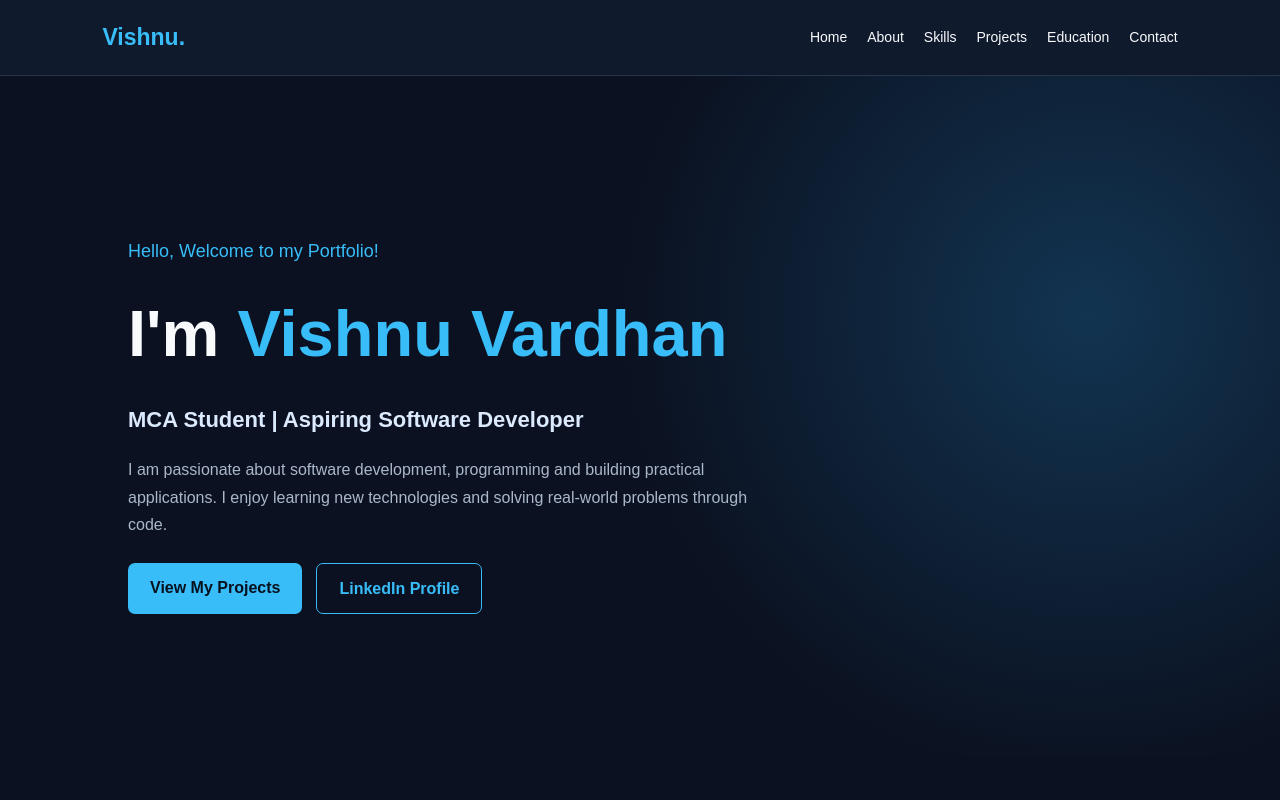
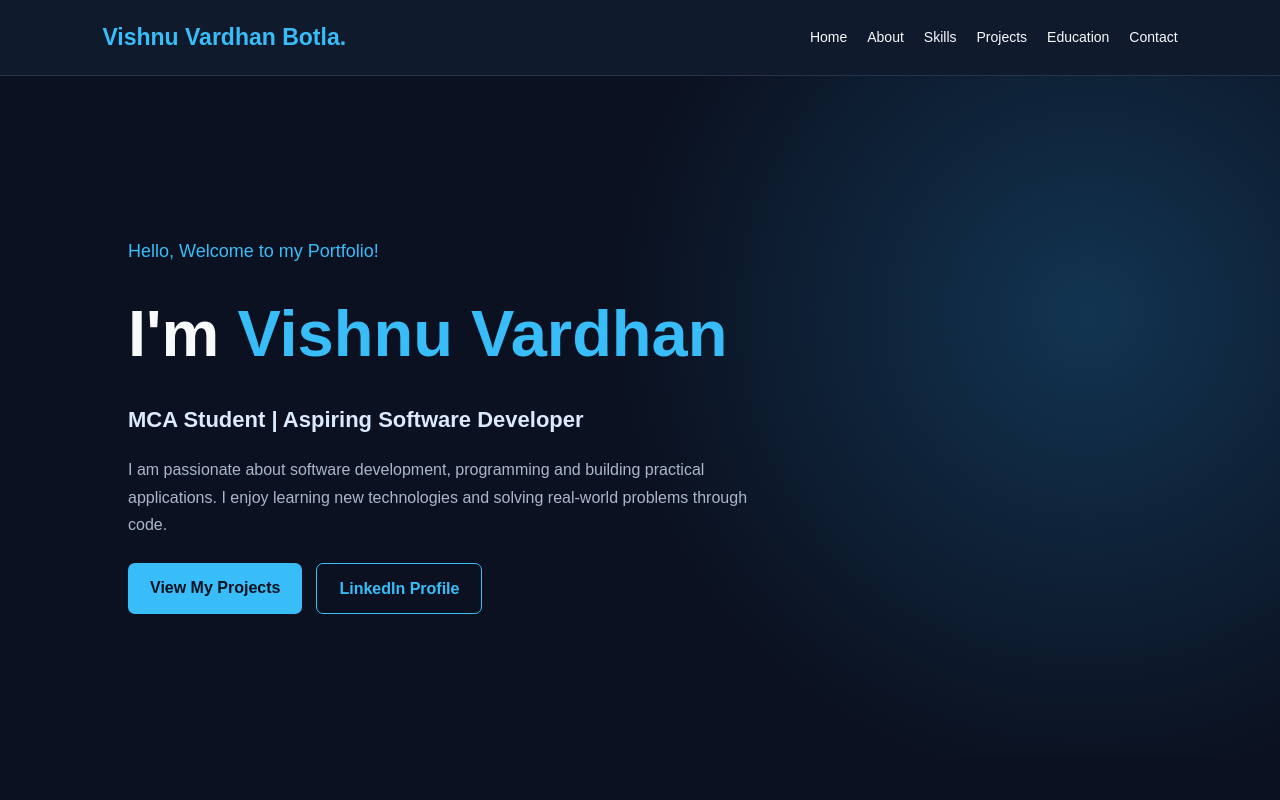
Before and after one commit to VishnuVardhanBotla/VishnuVardhanBotla.github.io, a plain HTML site: page index.html in a window 1280 px wide. Shown: the top 800 px of the page. Drawn offline with Linux system fonts and the light colour scheme.

Commit message:
Update logo text to include full name

```diff
--- a/index.html
+++ b/index.html
@@ -285,7 +285,7 @@ footer {
 <body>
 
 <header>
-    <div class="logo">Vishnu.</div>
+    <div class="logo">Vishnu Vardhan Botla.</div>
 
     <nav>
         <a href="#home">Home</a>
```
